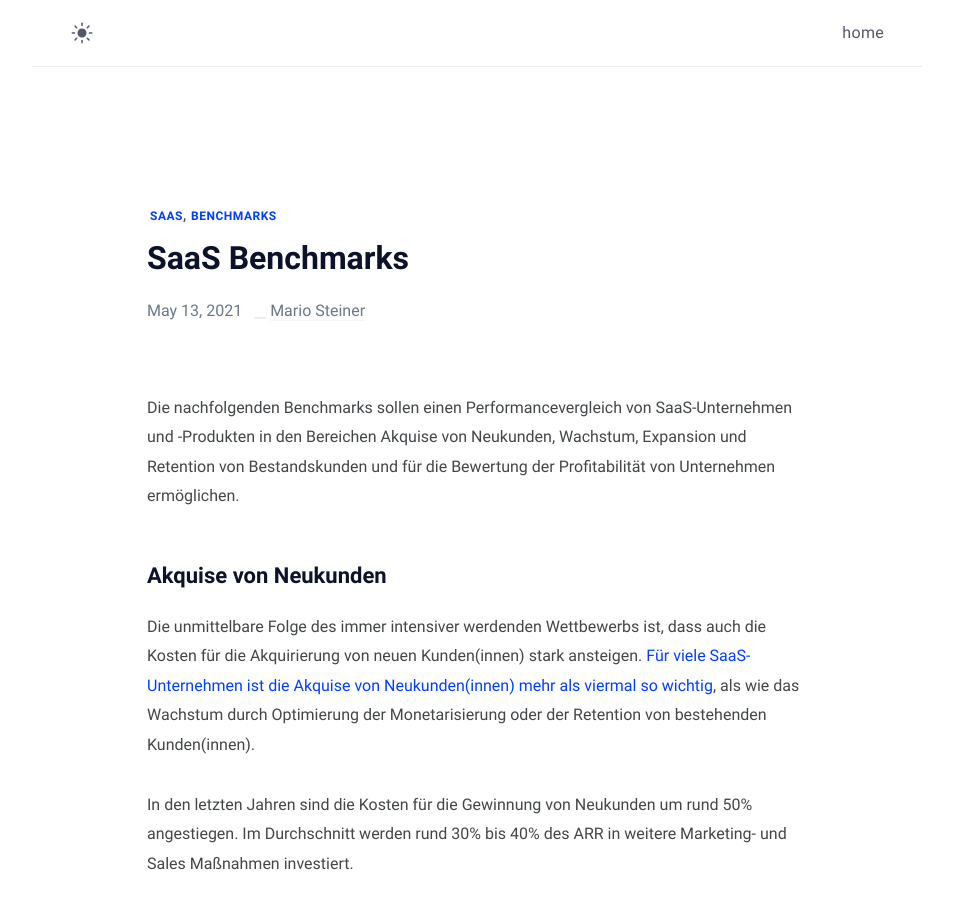
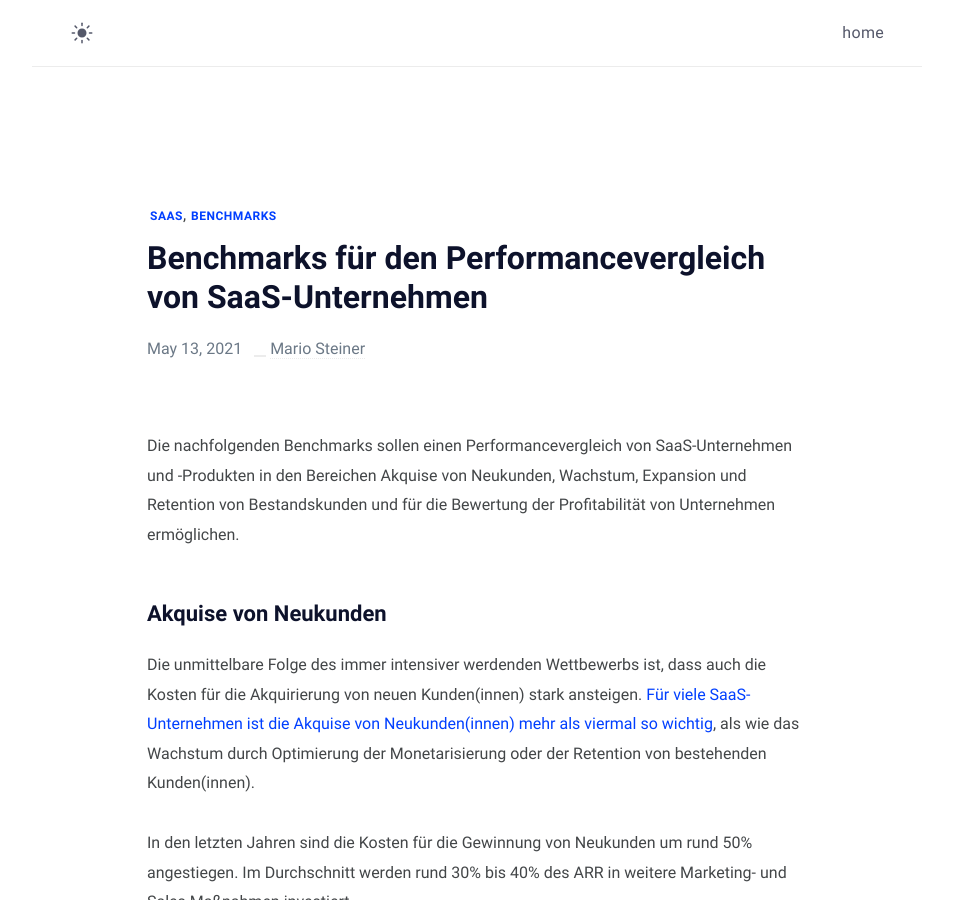
Before and after one commit to mariostnr/website, a Jekyll site: the page built from _posts/2021-05-13-saas-benchmarks.md, in a window 1280 px wide and 900 px high. Shown: the whole window, without its empty margins (163-1116 px from the left). Built offline with Jekyll 4.4.1, drawn with Linux system fonts in a browser that asks for light colours.

Commit message:
Update Blog “2021-05-13-saas-benchmarks”

```diff
--- a/_posts/2021-05-13-saas-benchmarks.md
+++ b/_posts/2021-05-13-saas-benchmarks.md
@@ -1,5 +1,5 @@
 ---
-title: SaaS Benchmarks
+title: Benchmarks für den Performancevergleich von SaaS-Unternehmen
 date: 2021-05-13T18:25:41.593Z
 tags: SaaS Benchmarks
 description: Benchmarks für Akquise von Neukunden, Wachstum, Expansion und
```
